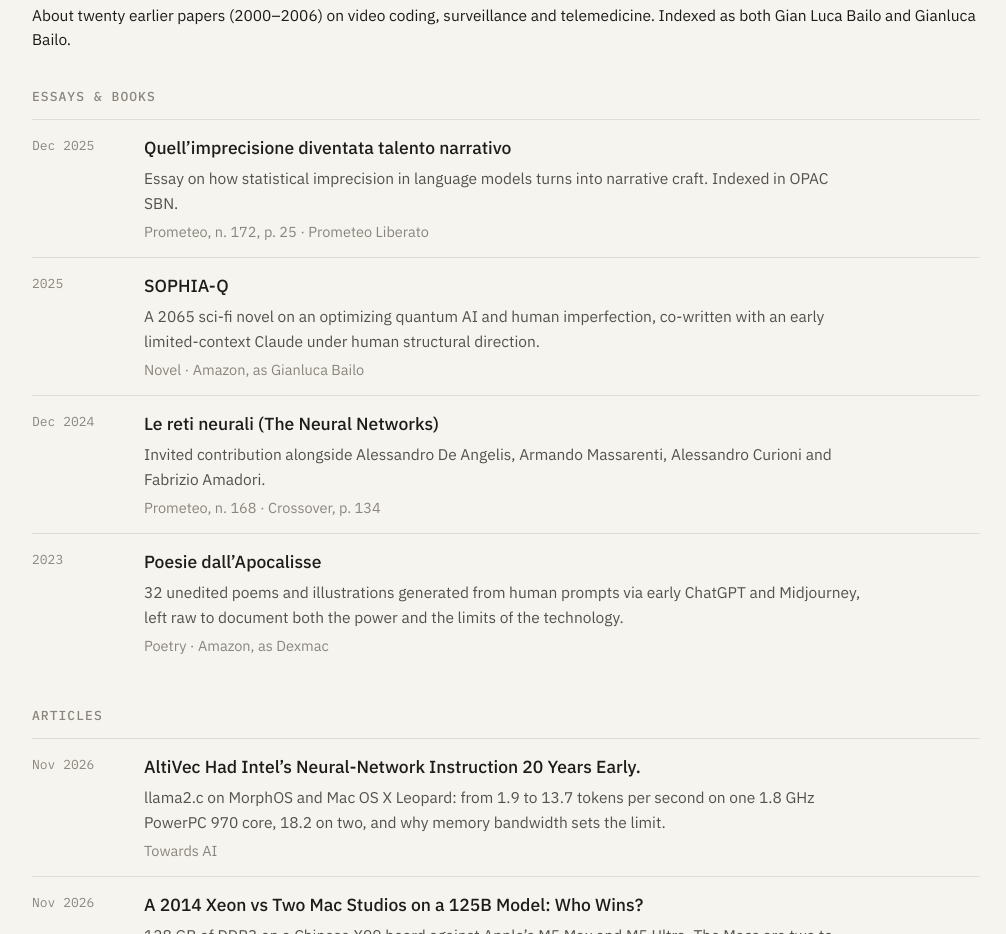
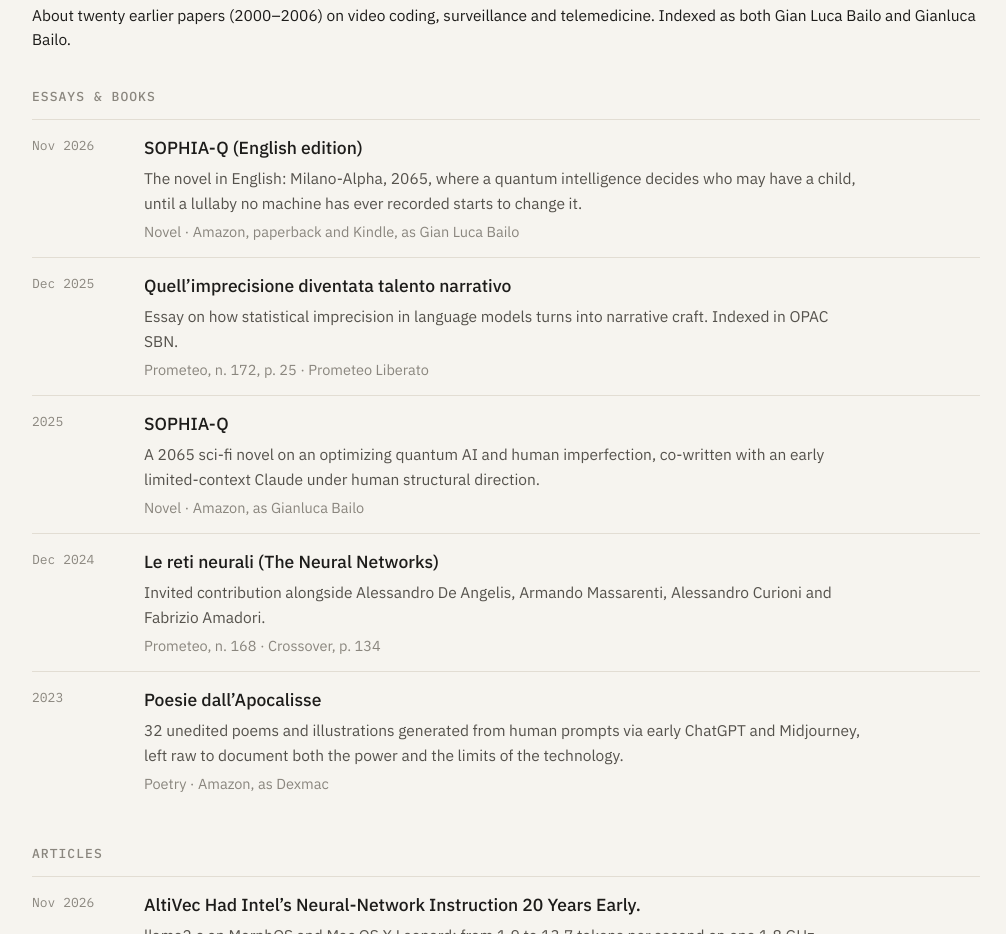
Before and after one commit to dexmac221/dexmac221.github.io, a plain HTML site: page index.html in a window 1280 px wide. Shown: the part 2273-3207 px from the top of the page, without its empty margins (134-1140 px from the left). Drawn offline with Linux system fonts and the light colour scheme.

Commit message:
Essays & Books: SOPHIA-Q English edition (Nov 2026)
Co-Authored-By: Claude Opus 5.5 <noreply@anthropic.com>

```diff
--- a/index.html
+++ b/index.html
@@ -181,6 +181,14 @@
       <h3 class="sub">Essays &amp; Books</h3>
       <ul class="entries">
         <li>
+          <span class="date">Nov 2026</span>
+          <div>
+            <a href="https://www.amazon.it/dp/B0HSPBRGM3">SOPHIA-Q (English edition)</a>
+            <p class="desc">The novel in English: Milano-Alpha, 2065, where a quantum intelligence decides who may have a child, until a lullaby no machine has ever recorded starts to change it.</p>
+            <p>Novel · Amazon, paperback and Kindle, as Gian Luca Bailo</p>
+          </div>
+        </li>
+        <li>
           <span class="date">Dec 2025</span>
           <div>
             <span class="title" lang="it">Quell’imprecisione diventata talento narrativo</span>
```
